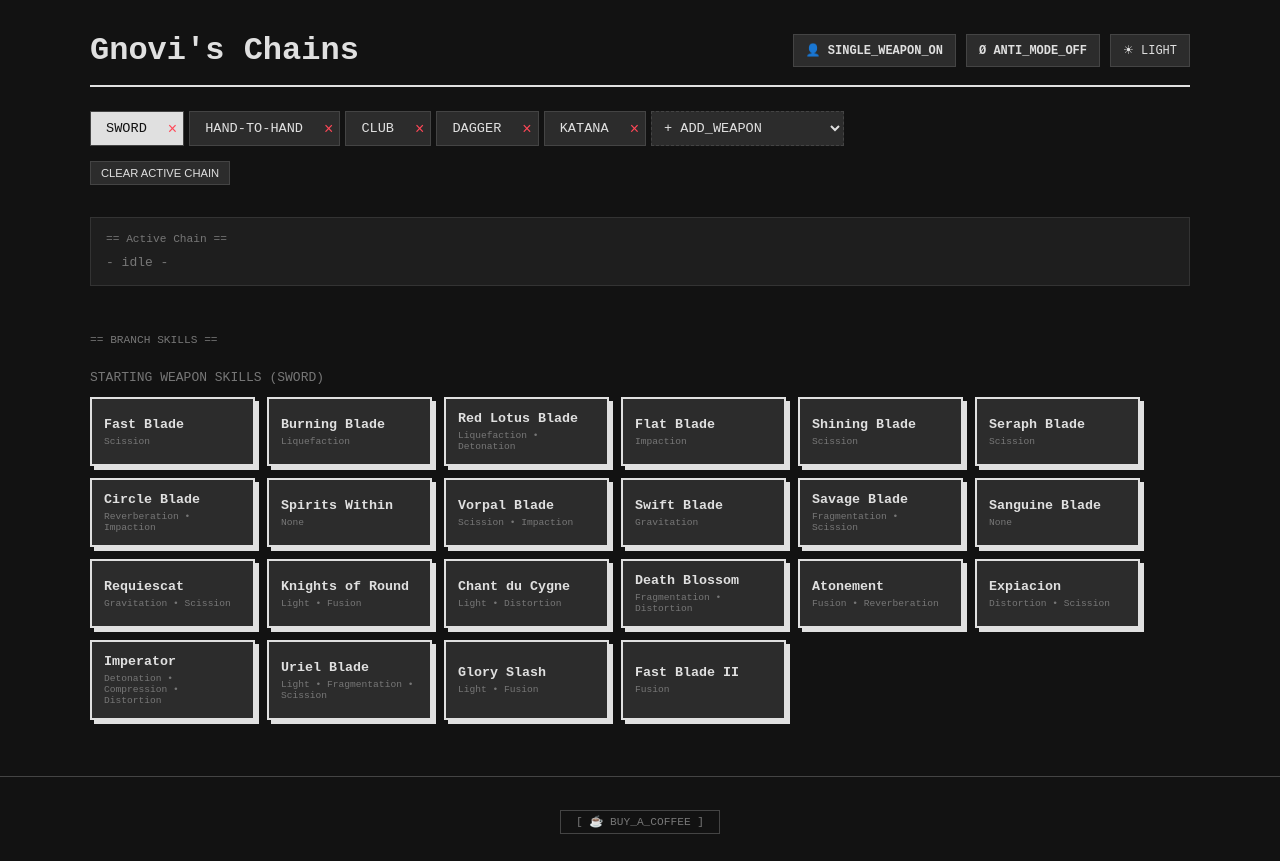
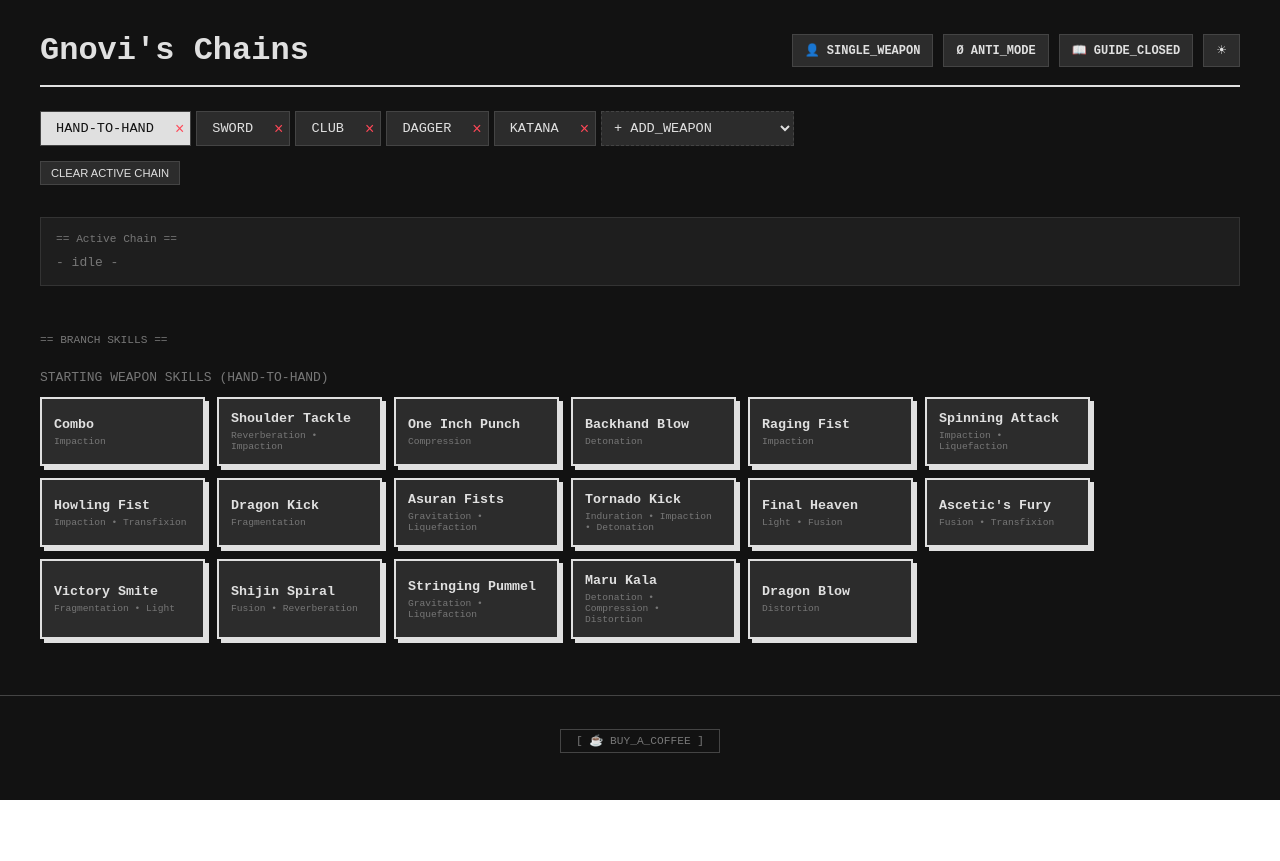
Before and after one commit to zephrose/gnovischains, a React (Create React App) app: page / in a window 1280 px wide. After the commit the page ends 800 px from the top, so only its background shows below. Built offline with nearby package versions, Linux system fonts and the light colour scheme.

Commit message:
Add WS to SC guide

```diff
--- a/src/App.js
+++ b/src/App.js
@@ -44,28 +44,29 @@ const ELEMENT_MAP = {
 function App() {
   const [history, setHistory] = useState([]);
   const [partySlots, setPartySlots] = useState([
+    "Hand-to-Hand",
     "Sword",
-    "Hand-to-Hand",
     "Club",
     "Dagger",
     "Katana",
   ]);
-  const [activeWeaponType, setActiveWeaponType] = useState("Sword");
+  const [activeWeaponType, setActiveWeaponType] = useState("Hand-to-Hand");
   const [darkMode, setDarkMode] = useState(true);
   const [antiChainMode, setAntiChainMode] = useState(false);
   const [multiPartyMode, setMultiPartyMode] = useState(false);
   const [copyFeedback, setCopyFeedback] = useState(null);
 
-  // Responsive & Mobile State Management
+  // Responsive & Interactive Guide States
   const [isMobile, setIsMobile] = useState(false);
   const [menuOpen, setMenuOpen] = useState(false);
+  const [guideOpen, setGuideOpen] = useState(false);
   const [expandedSections, setExpandedSections] = useState({});
 
   useEffect(() => {
     const handleResize = () => {
       setIsMobile(window.innerWidth <= 768);
     };
-    handleResize(); // Initial check
+    handleResize();
     window.addEventListener("resize", handleResize);
     return () => window.removeEventListener("resize", handleResize);
   }, []);
@@ -88,12 +89,6 @@ function App() {
     }));
   };
 
-  const renderTitle = () => {
-    if (antiChainMode) return "Gnovi's Anti-Chains";
-    if (multiPartyMode) return "Gnovi's Party-Chains";
-    return "Gnovi's Chains";
-  };
-
   const getStyleForElement = (element, isInactive = false) => {
     const config = ELEMENT_MAP[element];
     if (!config) return { backgroundColor: theme.itemBg, color: theme.text };
@@ -101,11 +96,11 @@ function App() {
       color: ["Light", "Transfixion", "Wind", "Ice"].includes(element)
         ? "#000"
         : "#fff",
-      padding: "4px 10px",
+      padding: "2px 6px",
       borderRadius: "2px",
       fontWeight: "bold",
       display: "inline-block",
-      fontSize: "0.85rem",
+      fontSize: "0.75rem",
       opacity: isInactive ? 0.3 : 1,
     };
     return config.type === "solid"
@@ -327,7 +322,7 @@ function App() {
           width: isMobile ? "100%" : "auto",
         }}
       >
-        {multiPartyMode ? "👥 PARTY_WEAPONS_ON" : "👤 SINGLE_WEAPON_ON"}
+        {multiPartyMode ? "👥 PARTY_WEAPONS" : "👤 SINGLE_WEAPON"}
       </button>
       <button
         onClick={toggleAntiChain}
@@ -343,7 +338,23 @@ function App() {
           width: isMobile ? "100%" : "auto",
         }}
       >
-        {antiChainMode ? "Ø ANTI_MODE_ON" : "Ø ANTI_MODE_OFF"}
+        {antiChainMode ? "Ø ANTI_MODE" : "Ø ANTI_MODE"}
+      </button>
+      <button
+        onClick={() => setGuideOpen(!guideOpen)}
+        style={{
+          cursor: "pointer",
+          background: guideOpen ? "#b388ff" : theme.itemBg,
+          color: guideOpen ? "#000" : theme.text,
+          border: `1px solid ${theme.border}`,
+          padding: "8px 12px",
+          fontSize: "0.75rem",
+          fontWeight: "bold",
+          fontFamily: "monospace",
+          width: isMobile ? "100%" : "auto",
+        }}
+      >
+        {guideOpen ? "📖 GUIDE_OPEN" : "📖 GUIDE_CLOSED"}
       </button>
       <button
         onClick={() => setDarkMode(!darkMode)}
@@ -358,9 +369,147 @@ function App() {
           width: isMobile ? "100%" : "auto",
         }}
       >
-        {darkMode ? "☀ LIGHT" : "🌙 DARK"}
+        {darkMode ? "☀" : "🌙"}
       </button>
     </>
+  );
+
+  const renderBlueprintGuide = () => (
+    <div
+      style={{
+        background: theme.cardBg,
+        border: `1px solid ${theme.border}`,
+        padding: "16px",
+        fontSize: "0.75rem",
+        lineHeight: "1.4",
+        color: theme.text,
+        overflowY: "auto",
+        maxHeight: isMobile ? "none" : "calc(100vh - 180px)",
+      }}
+    >
+      <div
+        style={{
+          fontWeight: "bold",
+          borderBottom: `1px solid ${theme.border}`,
+          paddingBottom: "6px",
+          marginBottom: "12px",
+          color: "#b388ff",
+        }}
+      >
+        === SKILLCHAINS ===
+      </div>
+
+      <p style={{ margin: "0 0 12px 0" }}>
+        Skillchains occur when specific Weaponskills successfully strike
+        sequentially within a <strong>3-10 seconds window</strong>, with
+        execution order being critical.
+      </p>
+
+      <div
+        style={{ fontWeight: "bold", marginBottom: "6px", color: theme.muted }}
+      >
+        [ 1. EXECUTION ORDER ]
+      </div>
+      <p style={{ margin: "0 0 8px 0" }}>
+        Properties do not automatically link both ways. Order dictates the chain
+        results:
+      </p>
+
+      <pre
+        style={{
+          margin: "0 0 12px 0",
+          fontStyle: "normal",
+          background: theme.bg,
+          padding: "8px",
+          border: `1px dashed ${theme.border}`,
+        }}
+      >
+        {`  STEP 1: STARTER
+  └─ Prop: [Detonation]
+         │
+         ▼
+  STEP 2: CLOSER
+  └─ Prop: [Scission]
+         │
+         ▼
+  RESULT: [Scission]`}
+      </pre>
+      <p style={{ margin: "0 0 12px 0" }}>
+        <strong>Reciprocal</strong> chains can reverse execution order to create
+        the chains elemental ending properties. <br />
+        <strong>Non-reciprocal</strong> chains such as{" "}
+        <span style={getStyleForElement("Liquefaction")}>Liquefaction</span>{" "}
+        then <span style={getStyleForElement("Detonation")}>Detonation</span>{" "}
+        creates ∅ Skillchain.
+      </p>
+
+      <div
+        style={{ fontWeight: "bold", marginBottom: "6px", color: theme.muted }}
+      >
+        [ 2. CONTINUATION & TIERS ]
+      </div>
+      <div
+        style={{
+          display: "flex",
+          flexDirection: "column",
+          gap: "8px",
+          marginBottom: "16px",
+        }}
+      >
+        <div>
+          <span>LV1 (Basic): </span>
+          <span style={getStyleForElement("Detonation")}>
+            DETONATION
+          </span> + <span style={getStyleForElement("Scission")}>SCISSON</span>{" "}
+          = <span style={getStyleForElement("Scission")}>SCISSON</span>
+        </div>
+        <div>
+          <span>LV2 (3 Step): </span>
+          <span style={getStyleForElement("Impaction")}>IMPACTION</span> +{" "}
+          <span style={getStyleForElement("Liquefaction")}>LIQUEFACTION</span> +{" "}
+          <span style={getStyleForElement("Impaction")}>IMPACTION</span> ={" "}
+          <span style={getStyleForElement("Fusion")}>FUSION</span>
+        </div>
+        <div>
+          <span>LV2 (Hybrid - 2 Step): </span>
+          <span style={getStyleForElement("Fragmentation")}>
+            FRAGMENTATION
+          </span>{" "}
+          + <span style={getStyleForElement("Distortion")}>DISTORTION</span> ={" "}
+          <span style={getStyleForElement("Distortion")}>DISTORTION</span>
+        </div>
+        <div>
+          <span>LV3 (Ultimate): </span>
+          <span style={getStyleForElement("Fusion")}>Fusion</span> +{" "}
+          <span style={getStyleForElement("Fragmentation")}>Fragmentation</span>{" "}
+          = <span style={getStyleForElement("Light")}>Light</span>
+        </div>
+      </div>
+
+      <div
+        style={{ fontWeight: "bold", marginBottom: "6px", color: theme.muted }}
+      >
+        [ 3. TIER TERMINATION ]
+      </div>
+      <p style={{ margin: "0 0 8px 0" }}>
+        Reaching Level 3 Skillchains ends the progression of elemental
+        properties: <span style={getStyleForElement("Light")}>Light</span> or{" "}
+        <span style={getStyleForElement("Darkness")}>Darkness</span>.
+      </p>
+      <div
+        style={{ fontWeight: "bold", marginBottom: "6px", color: theme.muted }}
+      >
+        [ 3.5. TIER 4 & ULTIMATE WEAPON INTERACTIONS ]
+      </div>
+      <p style={{ margin: "0 0 0 0" }}>
+        Performing a follow up Level 3 Weaponskill with an Ultimate Weapon of
+        the same Level 3 element creates a final Level 4{" "}
+        <span style={getStyleForElement("Light")}>Light</span> or{" "}
+        <span style={getStyleForElement("Darkness")}>Darkness</span> (Aeonic
+        with AM : <span style={getStyleForElement("Light")}>Radiance</span> or{" "}
+        <span style={getStyleForElement("Darkness")}>Umbra</span>)
+      </p>
+    </div>
   );
 
   return (
@@ -375,13 +524,13 @@ function App() {
       <div
         style={{
           padding: isMobile ? "1rem" : "2rem",
-          maxWidth: "1100px",
+          maxWidth: "1200px",
           margin: "0 auto",
           fontFamily: "monospace",
           position: "relative",
         }}
       >
-        {/* Navigation / Header Layout */}
+        {/* Navigation Head Layout */}
         <div
           style={{
             display: "flex",
@@ -393,7 +542,7 @@ function App() {
           }}
         >
           <h1 style={{ fontSize: isMobile ? "1.4rem" : "2rem", margin: 0 }}>
-            {renderTitle()}
+            {antiChainMode ? "Gnovi's Anti-Chains" : "Gnovi's Chains"}
           </h1>
 
           {isMobile ? (
@@ -435,6 +584,15 @@ function App() {
           </div>
         )}
 
+        {/* Mobile Inline Guide Display */}
+        {isMobile && guideOpen && (
+          <div style={{ marginBottom: "1.5rem" }}>{renderBlueprintGuide()}</div>
+        )}
+
+        {/* Split Workbench Viewport */}
+        <div style={{ display: "flex", gap: "24px", alignItems: "flex-start" }}>
+          {/* Left Block Workspace Container */}
+          <div style={{ flex: 1, minWidth: 0, width: "100%" }}>
             {/* Party Slot Configuration Bar */}
             <div
               style={{
@@ -495,7 +653,7 @@ function App() {
               ))}
               <select
                 onChange={(e) => {
-              if (e.target.value) {
+                  if (e.target.value && !partySlots.includes(e.target.value)) {
                     setPartySlots([...partySlots, e.target.value]);
                     setActiveWeaponType(e.target.value);
                   }
@@ -513,7 +671,9 @@ function App() {
                 <option value="" disabled>
                   + ADD_WEAPON
                 </option>
-            {Object.keys(weaponskills).map((w) => (
+                {Object.keys(weaponskills)
+                  .filter((w) => !partySlots.includes(w))
+                  .map((w) => (
                     <option key={w} value={w}>
                       {w}
                     </option>
@@ -536,7 +696,7 @@ function App() {
               CLEAR ACTIVE CHAIN
             </button>
 
-        {/* Core Processing Panel (Stacked on Mobile) */}
+            {/* Core Processing Panel */}
             <section
               style={{
                 marginBottom: "3rem",
@@ -597,10 +757,14 @@ function App() {
                           }}
                         >
                           <div>
-                        <div style={{ fontSize: "0.6rem", color: theme.muted }}>
+                            <div
+                              style={{ fontSize: "0.6rem", color: theme.muted }}
+                            >
                               {step.weaponType}
                             </div>
-                        <div style={{ fontWeight: "bold" }}>{step.name}</div>
+                            <div style={{ fontWeight: "bold" }}>
+                              {step.name}
+                            </div>
                           </div>
                           <div style={{ display: "flex", gap: "4px" }}>
                             <button
@@ -624,7 +788,9 @@ function App() {
                                 color: theme.text,
                                 border: "none",
                                 cursor:
-                              i === history.length - 1 ? "default" : "pointer",
+                                  i === history.length - 1
+                                    ? "default"
+                                    : "pointer",
                                 opacity: i === history.length - 1 ? 0.2 : 1,
                               }}
                             >
@@ -658,13 +824,18 @@ function App() {
                             </span>
                             {antiChainMode ? (
                               <span
-                            style={{ fontSize: "1.2rem", color: theme.muted }}
+                                style={{
+                                  fontSize: "1.2rem",
+                                  color: theme.muted,
+                                }}
                               >
                                 ∅
                               </span>
                             ) : (
                               <span
-                            style={getStyleForElement(history[i + 1].scResult)}
+                                style={getStyleForElement(
+                                  history[i + 1].scResult,
+                                )}
                               >
                                 {history[i + 1].scResult?.toUpperCase()}{" "}
                                 {history[i + 1].isLevel4 ? "LV4" : ""}
@@ -732,7 +903,9 @@ function App() {
                           fontFamily: "monospace",
                         }}
                       >
-                    <div style={{ color: theme.muted, marginBottom: "4px" }}>
+                        <div
+                          style={{ color: theme.muted, marginBottom: "4px" }}
+                        >
                           [ COPY_DETAILED ] {copyFeedback === "detailed" && "✓"}
                         </div>
                         <div
@@ -760,7 +933,9 @@ function App() {
                           fontFamily: "monospace",
                         }}
                       >
-                    <div style={{ color: theme.muted, marginBottom: "4px" }}>
+                        <div
+                          style={{ color: theme.muted, marginBottom: "4px" }}
+                        >
                           [ COPY_ALL_SAFE_FOLLOWUPS ]{" "}
                           {copyFeedback === "all-safe" && "✓"}
                         </div>
@@ -774,7 +949,7 @@ function App() {
               </div>
             </section>
 
-        {/* Branch Rendering (Accordions on Mobile) */}
+            {/* Branch Rendering Block */}
             <section>
               <div
                 style={{
@@ -783,12 +958,16 @@ function App() {
                   marginBottom: "1.5rem",
                 }}
               >
-            == {antiChainMode ? "SAFETY BRANCHES (ZERO LINK)" : "BRANCH SKILLS"}{" "}
+                =={" "}
+                {antiChainMode
+                  ? "SAFETY BRANCHES (ZERO LINK)"
+                  : "BRANCH SKILLS"}{" "}
                 ==
               </div>
               {!isChainClosed ? (
                 Object.entries(groupedNextSteps).map(([element, skills]) => {
-              const isSectionOpen = !isMobile || !!expandedSections[element];
+                  const isSectionOpen =
+                    !isMobile || !!expandedSections[element];
 
                   return (
                     <div key={element} style={{ marginBottom: "1.5rem" }}>
@@ -802,7 +981,9 @@ function App() {
                           alignItems: "center",
                           background: isMobile ? theme.cardBg : "transparent",
                           padding: isMobile ? "10px" : "0",
-                      border: isMobile ? `1px solid ${theme.border}` : "none",
+                          border: isMobile
+                            ? `1px solid ${theme.border}`
+                            : "none",
                         }}
                       >
                         <div>
@@ -827,13 +1008,18 @@ function App() {
                             </span>
                           ) : (
                             <span style={{ color: theme.muted }}>
-                          STARTING WEAPON SKILLS ({activeWeaponType.toUpperCase()})
+                              STARTING WEAPON SKILLS (
+                              {activeWeaponType.toUpperCase()})
                             </span>
                           )}
                         </div>
                         {isMobile && (
-                      <span style={{ fontSize: "0.8rem", color: theme.muted }}>
-                        {isSectionOpen ? "[ - COLLAPSE ]" : `[ + EXPAND (${skills.length}) ]`}
+                          <span
+                            style={{ fontSize: "0.8rem", color: theme.muted }}
+                          >
+                            {isSectionOpen
+                              ? "[ - COLLAPSE ]"
+                              : `[ + EXPAND (${skills.length}) ]`}
                           </span>
                         )}
                       </div>
@@ -847,12 +1033,14 @@ function App() {
                           }}
                         >
                           {skills.map((ws, idx) => {
-                        const hasPartyHeader = multiPartyMode && history.length > 0;
+                            const hasPartyHeader =
+                              multiPartyMode && history.length > 0;
                             return (
                               <button
                                 key={`${ws.weaponType}-${ws.name}-${idx}`}
                                 onClick={() =>
-                              ws.isPriority && addToChain(ws.name, ws.weaponType)
+                                  ws.isPriority &&
+                                  addToChain(ws.name, ws.weaponType)
                                 }
                                 style={{
                                   position: "relative",
@@ -863,7 +1051,9 @@ function App() {
                                   border: ws.isPriority
                                     ? `2px solid ${antiChainMode ? theme.danger : theme.accent}`
                                     : `1px solid ${theme.border}`,
-                              cursor: ws.isPriority ? "pointer" : "not-allowed",
+                                  cursor: ws.isPriority
+                                    ? "pointer"
+                                    : "not-allowed",
                                   fontFamily: "monospace",
                                   textAlign: "left",
                                   width: isMobile ? "100%" : "165px",
@@ -901,7 +1091,9 @@ function App() {
                                     marginTop: "4px",
                                   }}
                                 >
-                              {getWSProperties(ws.name, ws.weaponType).join(" • ")}
+                                  {getWSProperties(ws.name, ws.weaponType).join(
+                                    " • ",
+                                  )}
                                 </div>
                               </button>
                             );
@@ -925,6 +1117,22 @@ function App() {
                 </div>
               )}
             </section>
+          </div>
+
+          {/* Right Desktop Flyout Block */}
+          {!isMobile && guideOpen && (
+            <div
+              style={{
+                width: "360px",
+                flexShrink: 0,
+                position: "sticky",
+                top: "2rem",
+              }}
+            >
+              {renderBlueprintGuide()}
+            </div>
+          )}
+        </div>
       </div>
       <footer
         style={{
```
Lines whose indentation alone changed are shown as unchanged.
